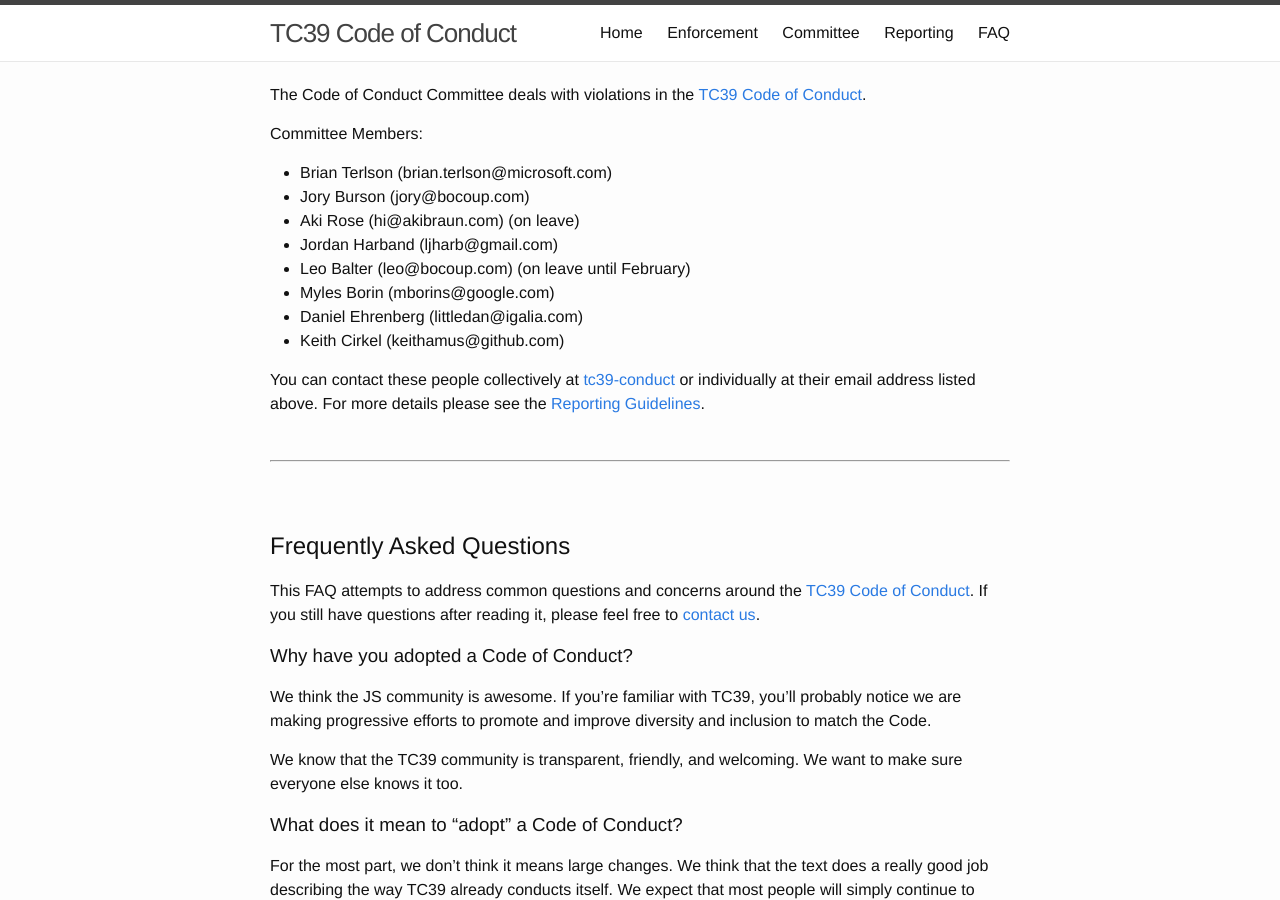
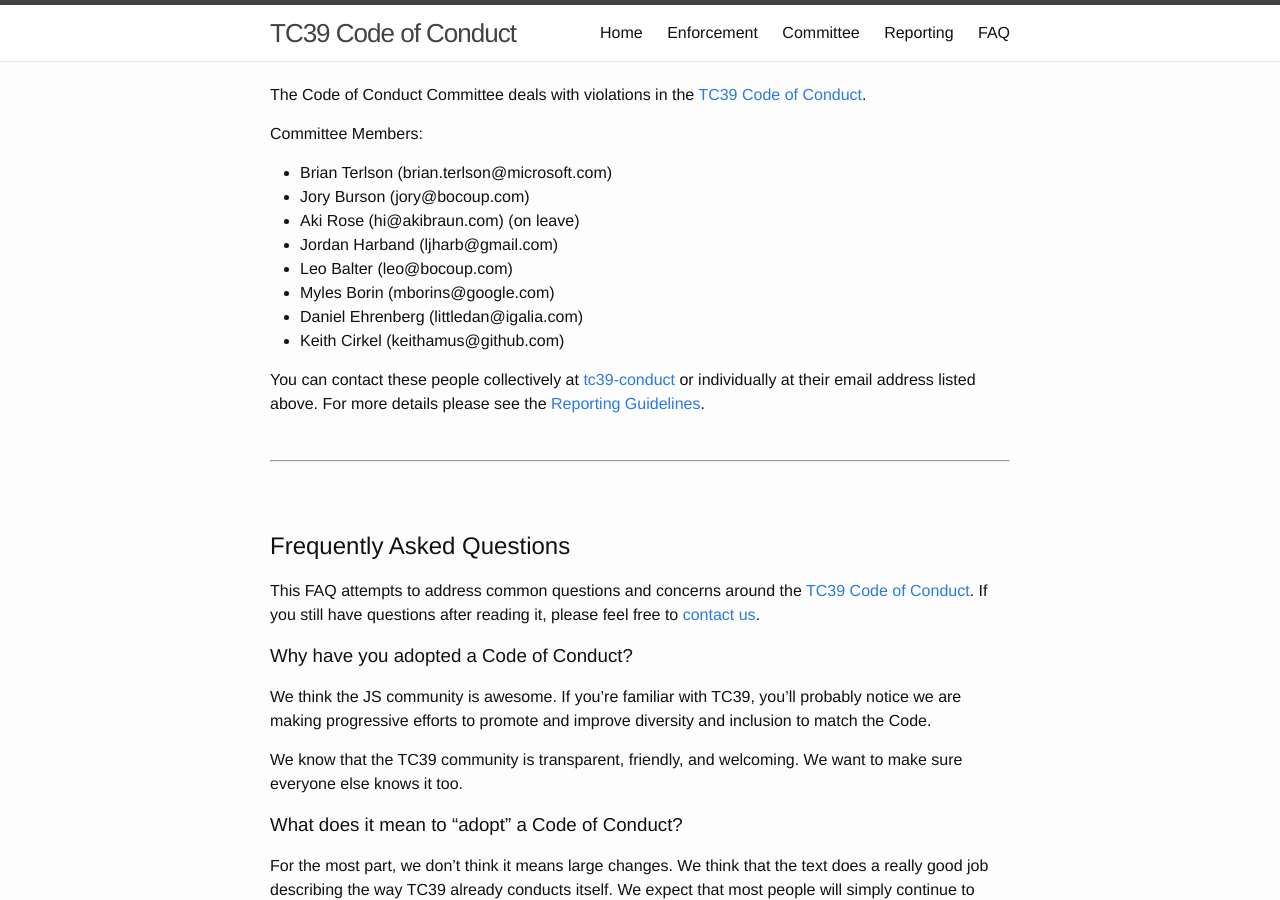
Before and after one commit to tc39/code-of-conduct, a Jekyll site: the page built from index.md, in a window 1280 px wide and 900 px high, scrolled down 4304 px. Built offline with Jekyll 4.4.1, drawn with Linux system fonts in a browser that asks for light colours.

Commit message:
Leo is no longer on leave

```diff
--- a/index.md
+++ b/index.md
@@ -137,7 +137,7 @@ Committee Members:
 * Jory Burson (jory@bocoup.com)
 * Aki Rose (hi@akibraun.com) (on leave)
 * Jordan Harband (ljharb@gmail.com)
-* Leo Balter (leo@bocoup.com) (on leave until February)
+* Leo Balter (leo@bocoup.com)
 * Myles Borin (mborins@google.com)
 * Daniel Ehrenberg (littledan@igalia.com)
 * Keith Cirkel (keithamus@github.com)
```
